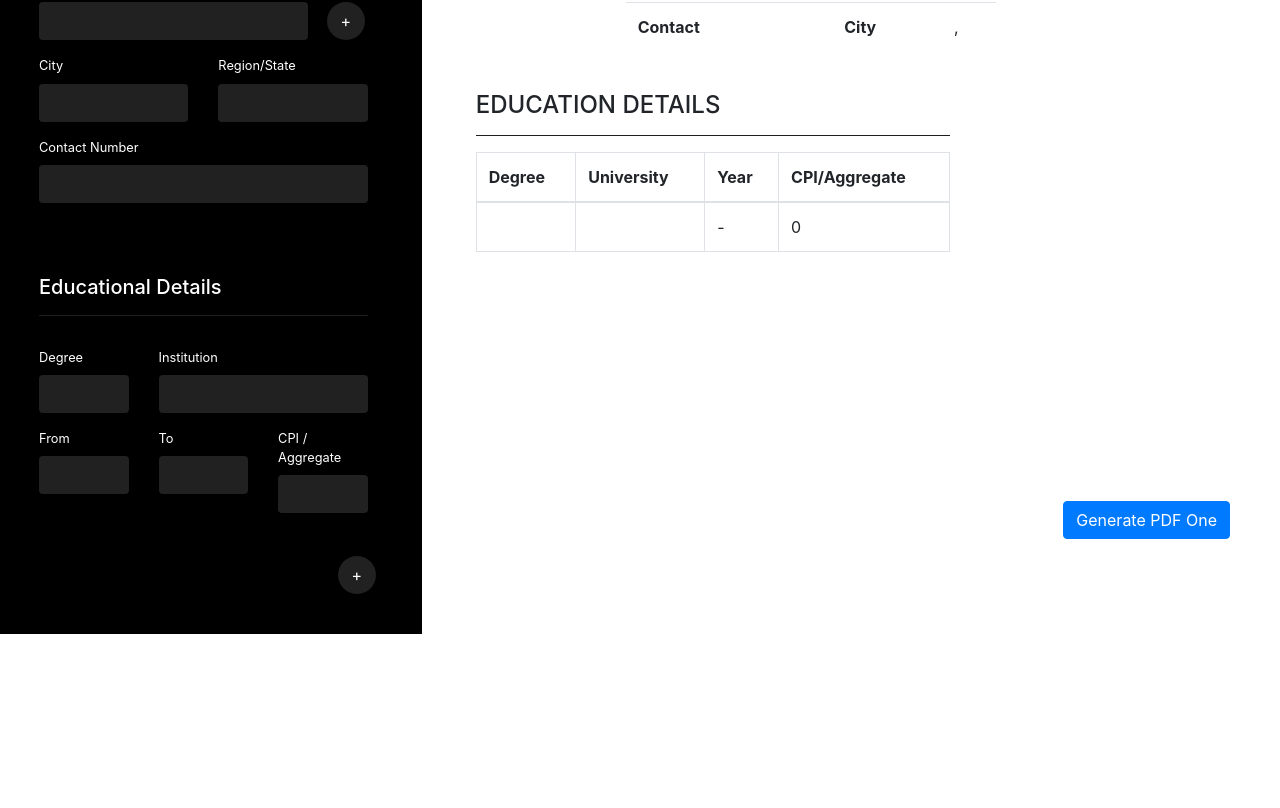
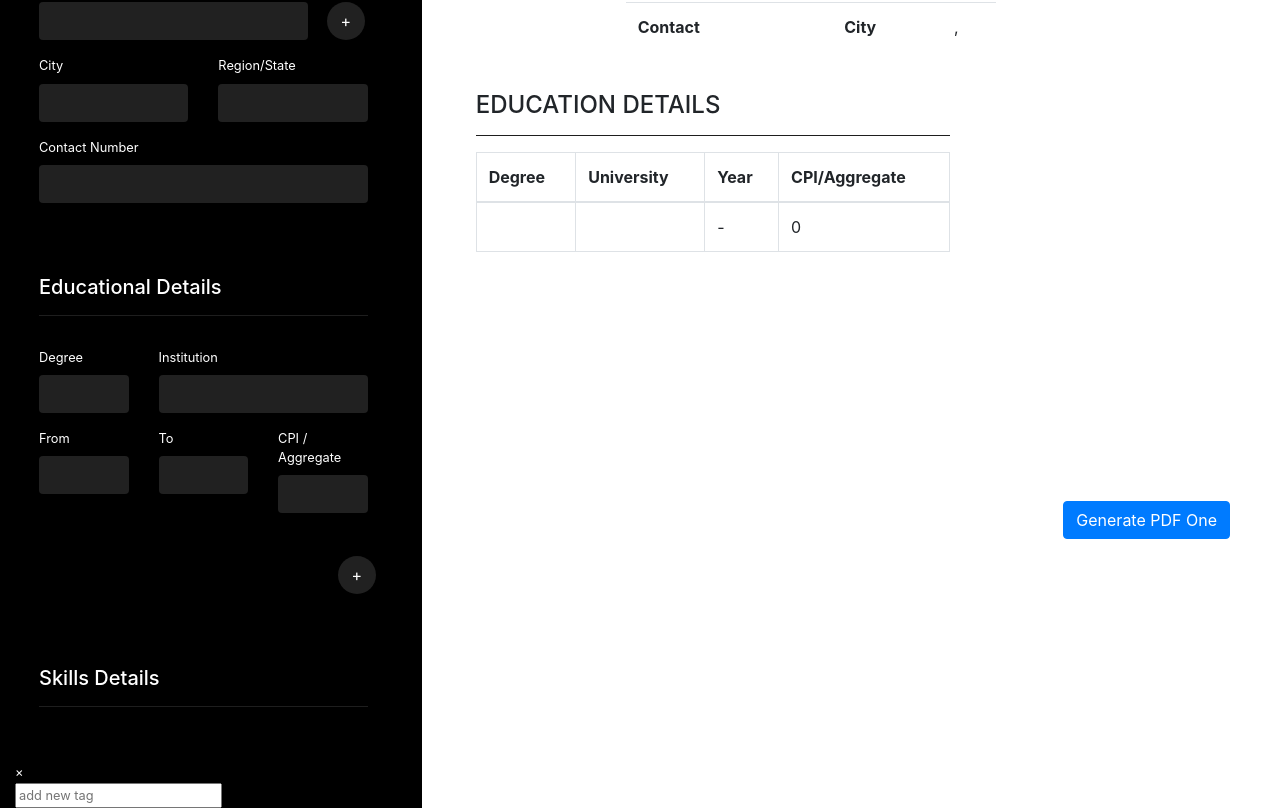
Before and after one commit to maulikpipaliya/resume-maker, a React (Create React App) app: page / in a window 1280 px wide. Shown: the part 211-1019 px from the top of the page. Before the commit the page ends 845 px from the top, so only its background shows below. Built offline with nearby package versions, Linux system fonts and the light colour scheme.

Commit message:
skill component

```diff
--- a/src/components/FormComponent.tsx
+++ b/src/components/FormComponent.tsx
@@ -2,7 +2,9 @@ import React, { FC } from "react";
 import { Col, Container, Row } from "react-bootstrap";
 import EducationDetailsComponent from "./EducationDetailsComponent";
 import BasicDetailsComponent from "./BasicDetailsComponent";
+import SkillDetailsComponent from "./SkillDetailsComponent";
 import ResumeComponent from "./ResumeComponent";
+import { skipPartiallyEmittedExpressions } from "typescript";
 
 const FormComponent: FC = () => {
     return (
@@ -12,6 +14,7 @@ const FormComponent: FC = () => {
                     <Col xs={10} md={4} className='ctr-form' id='ctr-form'>
                         <BasicDetailsComponent></BasicDetailsComponent>
                         <EducationDetailsComponent></EducationDetailsComponent>
+                        <SkillDetailsComponent></SkillDetailsComponent>
                     </Col>
                     <Col md={8} className='ctr-view' id='ctr-view'>
                         <ResumeComponent></ResumeComponent>
--- /dev/null
+++ b/src/components/SkillDetailsComponent.tsx
@@ -0,0 +1,27 @@
+import React, { FC } from 'react'
+import { Container, Row, Col, Form } from 'react-bootstrap'
+import { useDispatch, useSelector } from 'react-redux'
+
+import { RootState } from '../store'
+import { IEducation, IResumeData, IResumeDataState } from '../schema'
+import SkillTagsInput from './SkillTagsInput'
+
+const SkillDetailsComponent: FC = () => {
+    return (
+        <Container>
+            <Form className='p-4'>
+                <h5 className='rm-form-heading py-2'>
+                    Skills Details
+                    <hr />
+                </h5>
+            </Form>
+            <Row>
+                <Col xs={10} md={7}>
+                    <SkillTagsInput></SkillTagsInput>
+                </Col>
+            </Row>
+        </Container>
+    )
+}
+
+export default SkillDetailsComponent
--- /dev/null
+++ b/src/components/SkillTagsInput.tsx
@@ -0,0 +1,89 @@
+import React, { useState, FC } from 'react'
+import suggestvalue from '../itdata'
+
+const SkillTagsInput: FC = () => {
+    const [tags, setTags] = useState([''])
+    const [input, setInput] = useState('')
+    const [suggestions, setSuggestions] = useState([''])
+
+    const handleSuggestion = () => {
+        //  const { input, tags } = this.state;
+        const suggestFilterInput = suggestvalue.filter((suggest) =>
+            suggest.text.toLowerCase().includes(input.toLowerCase())
+        )
+        const suggestions = ['']
+
+        const suggestFilterTags = suggestFilterInput.filter(
+            (suggest) => !tags.includes(suggest.text)
+        )
+        suggestFilterTags.forEach((obj) => {
+            suggestions.push(obj.text)
+        })
+
+        setSuggestions(suggestions)
+    }
+
+    const handleChange = (e: any) => {
+        const { value } = e.target
+        setInput(value)
+        handleSuggestion()
+    }
+
+    const handleDelete = (i: any) => {
+        //const { tags } = this.state;
+        const newTags = tags.filter((tag, j) => i !== j)
+        setTags(newTags)
+    }
+
+    const AddTags = (text: any) => {
+        setTags([...tags, text])
+        setInput('')
+    }
+
+    const handleKeyDown = (e: any) => {
+        if (e.keyCode === 9) {
+            e.preventDefault()
+        }
+        //const { tags, input, suggestions } = this.state;
+        const text = suggestions.length ? input : ''
+        if ([9, 13].includes(e.keyCode) && text) {
+            setTags([...tags, text])
+            setInput('')
+        }
+    }
+
+    return (
+        <div className='tags-content'>
+            {tags.map((tag, i) => (
+                <div key={i} className='tag'>
+                    {tag}
+                    <div className='remove-tag' onClick={() => handleDelete(i)}>
+                        ×
+                    </div>
+                </div>
+            ))}
+            <div className='tags-input'>
+                <input
+                    type='text'
+                    value={input}
+                    onChange={handleChange}
+                    onKeyDown={handleKeyDown}
+                    placeholder='add new tag'
+                />
+                {input && Boolean(suggestions.length) && (
+                    <div className='tags-suggestions'>
+                        {suggestions.map((suggest) => (
+                            <div
+                                className='suggestion-item'
+                                onClick={() => AddTags(suggest)}
+                            >
+                                {suggest}
+                            </div>
+                        ))}
+                    </div>
+                )}
+            </div>
+        </div>
+    )
+}
+export default SkillTagsInput
--- /dev/null
+++ b/src/itdata.js
@@ -0,0 +1,8 @@
+export default [
+  { id: 1, text: "React" },
+  { id: 2, text: "JavaScript" },
+  { id: 3, text: "Angular" },
+  { id: 4, text: "React Native" },
+  { id: 5, text: "Symphony" },
+  { id: 6, text: "PHP" }
+];
```
